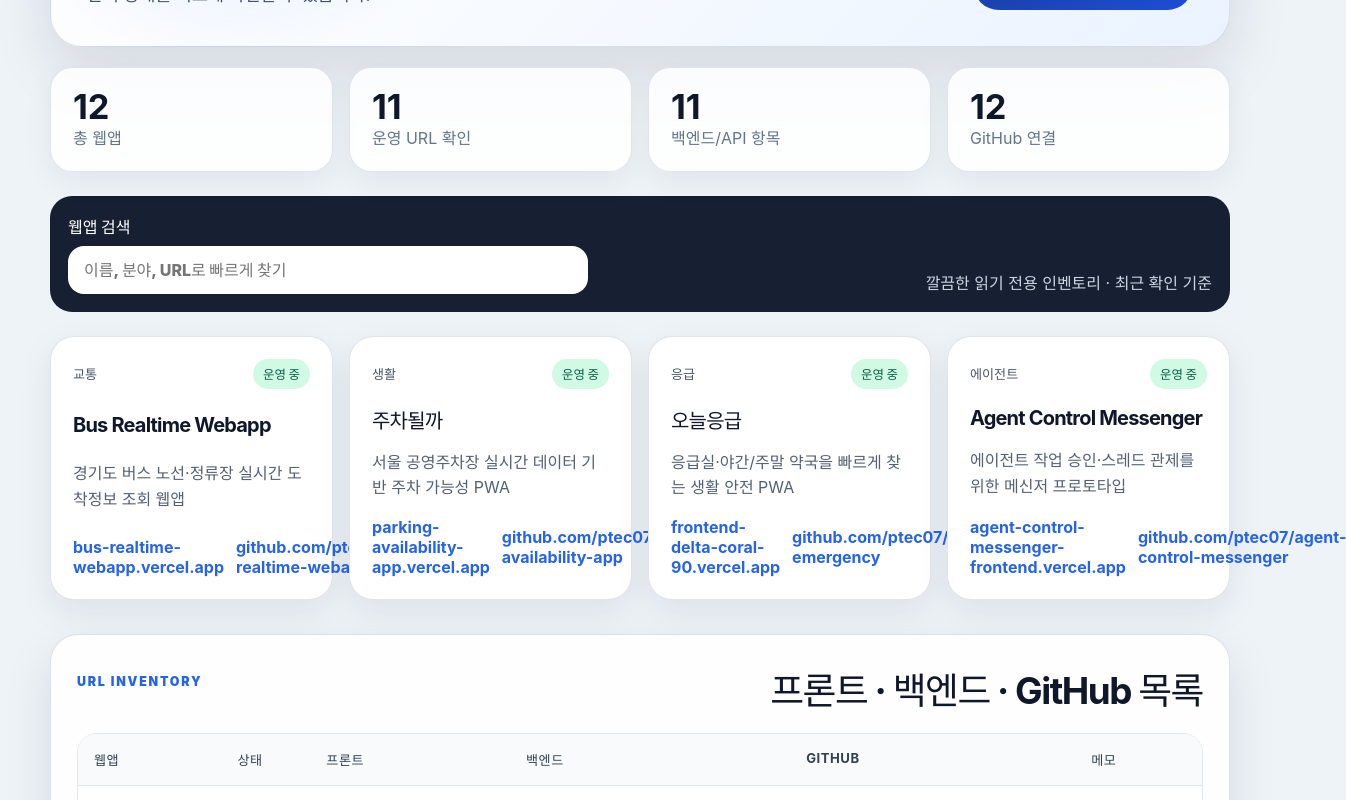
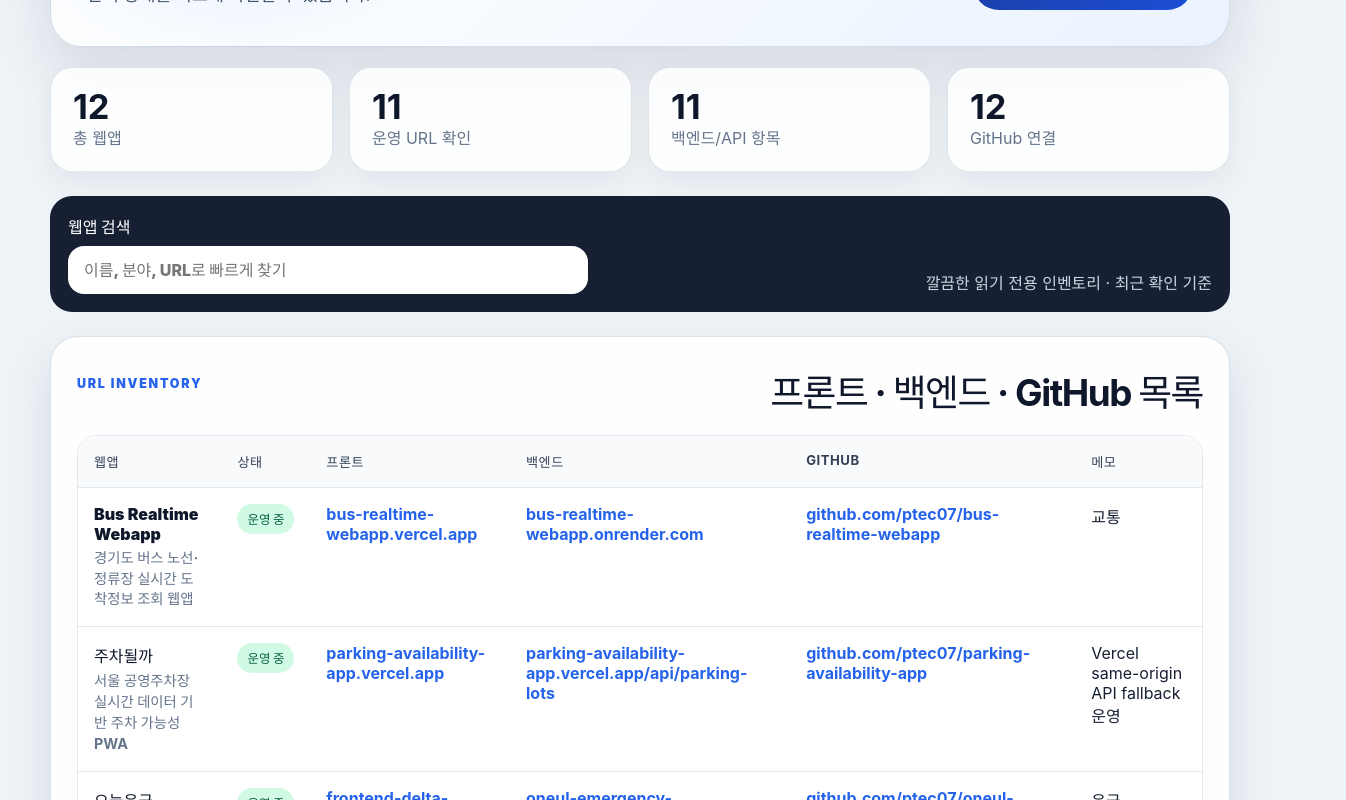
Before and after one commit to ptec07/the-dashboard-i-made, a React (Vite) app: page / in a window 1280 px wide. Shown: the part 341-1141 px from the top of the page, 1346 px wide, since content can reach past the window. Built offline with nearby package versions, Linux system fonts and the light colour scheme.

Commit message:
Remove featured app cards

```diff
--- a/src/App.tsx
+++ b/src/App.tsx
@@ -188,23 +188,6 @@ function App() {
         <p>깔끔한 읽기 전용 인벤토리 · 최근 확인 기준</p>
       </section>
 
-      <section className="card-grid" aria-label="주요 웹앱 카드">
-        {apps.slice(0, 4).map((app) => (
-          <article className="app-card" key={app.name}>
-            <div className="card-topline">
-              <span className="category">{app.category}</span>
-              <span className={`status status-${app.status.replaceAll(' ', '-')}`}>{app.status}</span>
-            </div>
-            <h2>{app.name}</h2>
-            <p>{app.description}</p>
-            <div className="card-links">
-              <LinkOrText value={app.frontend} label={`${app.name} 프론트`} />
-              <LinkOrText value={app.github} label={`${app.name} GitHub`} />
-            </div>
-          </article>
-        ))}
-      </section>
-
       <section className="table-section">
         <div className="section-heading">
           <p className="eyebrow">URL Inventory</p>
```
Also changed, not shown: 1 other file (tests, documents, lock files or other folders).
